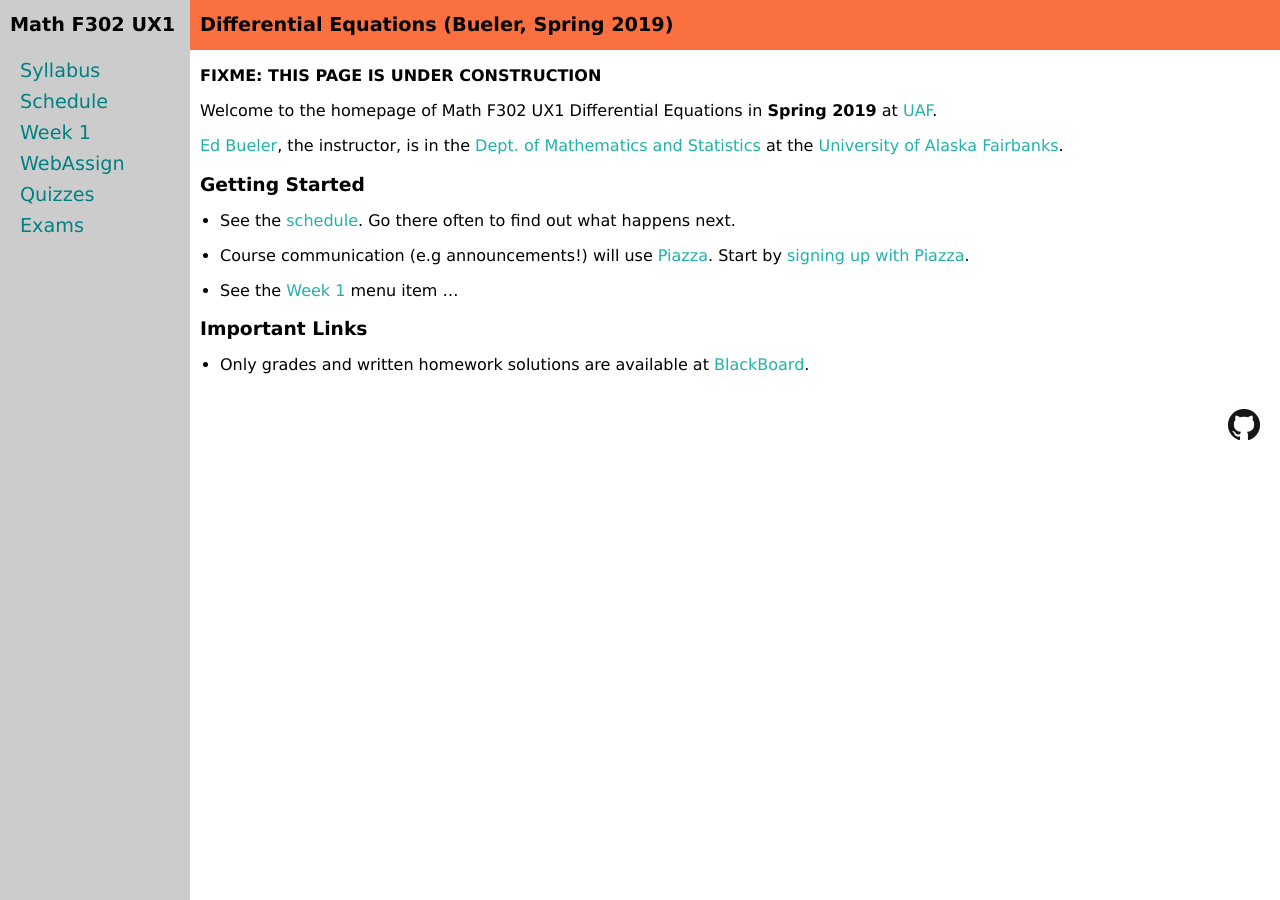
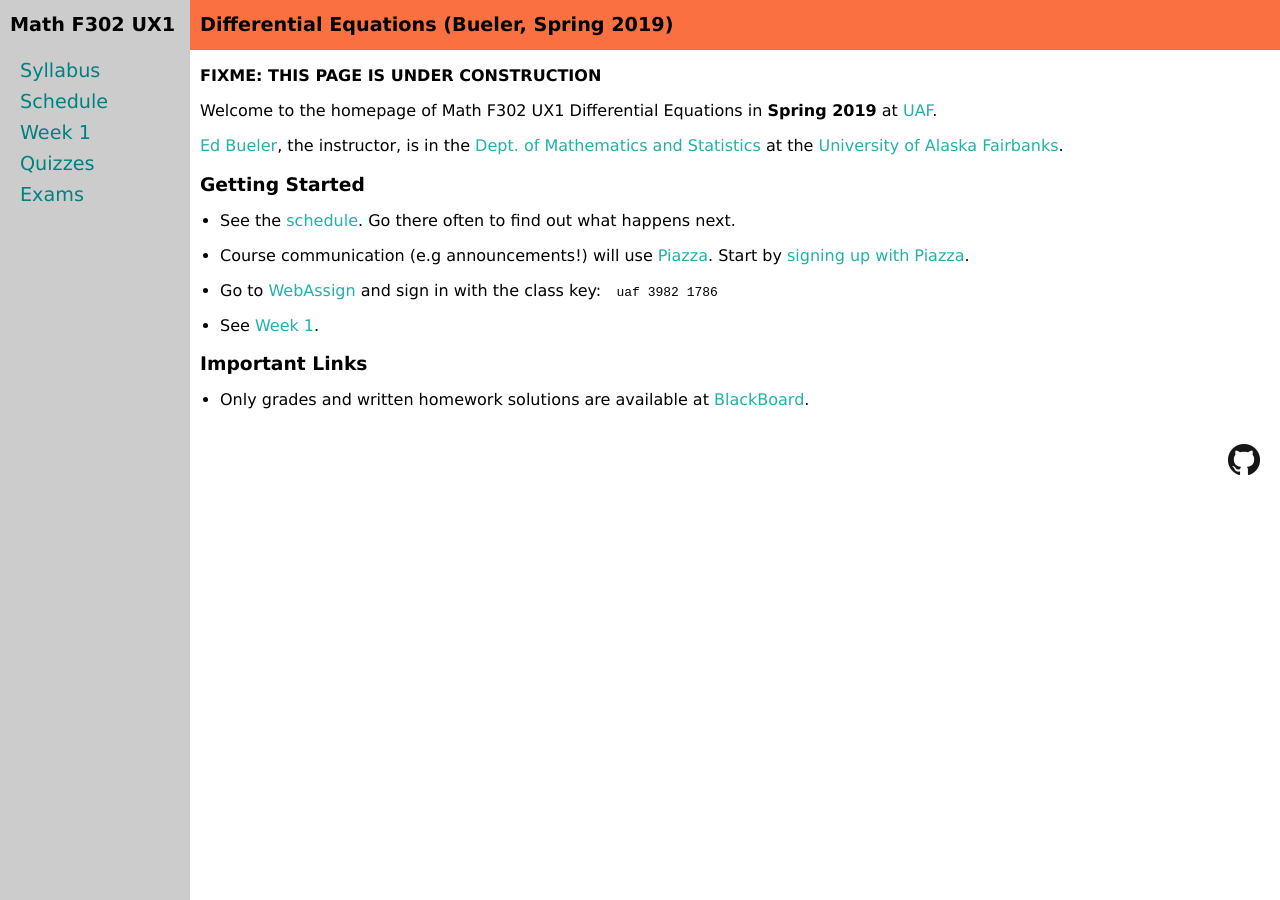
Before and after one commit to bueler/math302, a Jekyll site: the page built from index.md, in a window 1280 px wide. Built offline with Jekyll 4.4.1, drawn with Linux system fonts in a browser that asks for light colours.

Commit message:
webassign code is on front page and on syllabus; that should be enough

```diff
--- a/_data/toc.yaml
+++ b/_data/toc.yaml
@@ -11,9 +11,6 @@
 - title: Week 1
   url: week1.html
 
-- title: WebAssign
-  url: FIXME
-
 - title: Quizzes
   url: quizzes.html
 
--- a/index.md
+++ b/index.md
@@ -15,7 +15,9 @@
 
 * Course communication (e.g announcements!) will use [Piazza](https://piazza.com/uaf/spring2019/math302ux1/home).  Start by [signing up with Piazza](https://piazza.com/uaf/spring2019/math302ux1).
 
-* See the [Week 1](week1) menu item ...
+* Go to [WebAssign](https://www.webassign.net/) and sign in with the class key: &nbsp; <code>uaf 3982 1786</code>
+
+* See [Week 1](week1).
 
 ### Important Links
 
```
